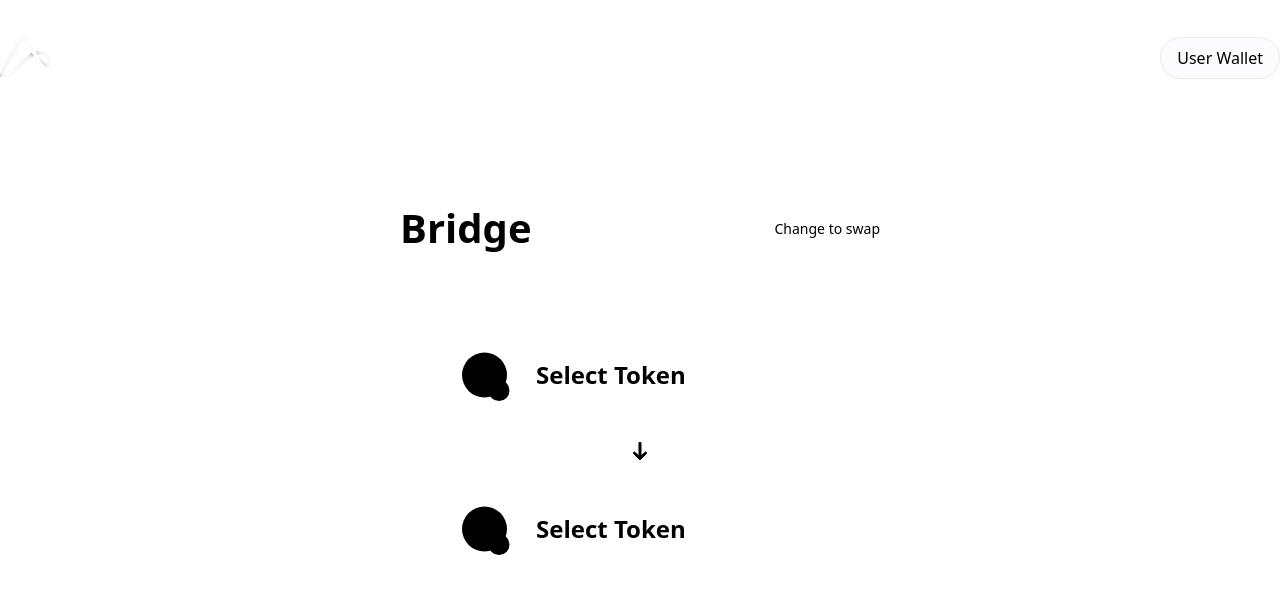
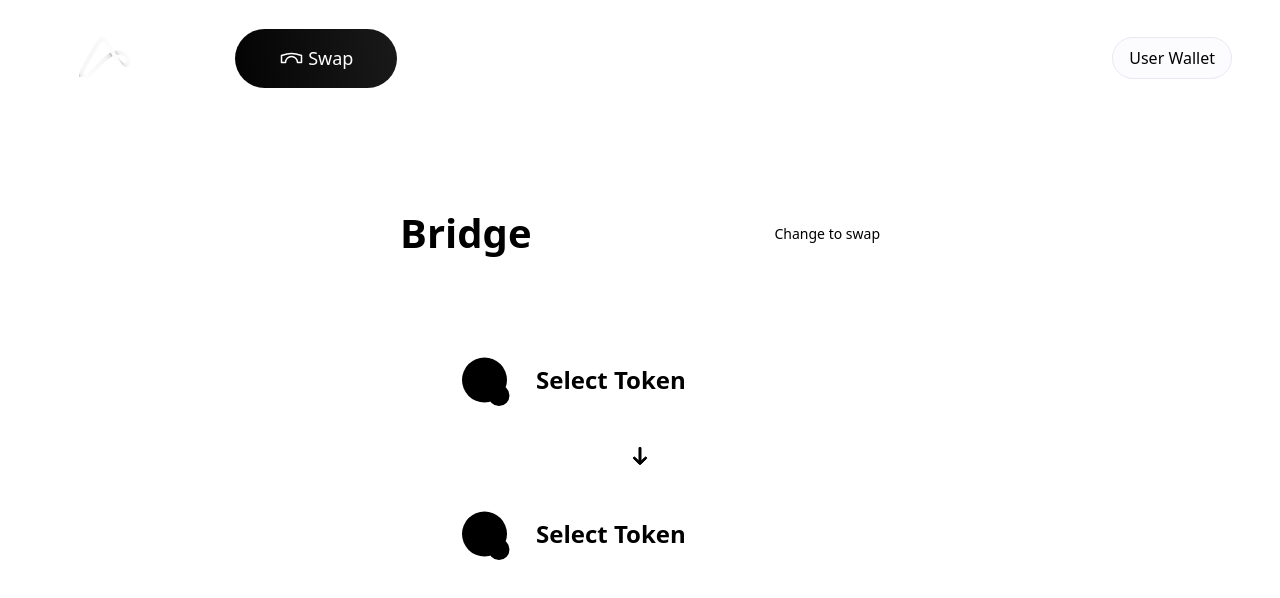
Before and after one commit to Appic-Solutions/platform-v2, a Next.js app: page /bridge in a window 1280 px wide. Shown: the top 598 px of the page. Built offline with nearby package versions, Linux system fonts and the light colour scheme.

Commit message:
clear styles & fix styles

```diff
--- a/src/app/bridge/page.tsx
+++ b/src/app/bridge/page.tsx
@@ -8,7 +8,7 @@ import Card from "@/components/ui/Card";
 
 const BridgeHome = () => {
   return (
-    <div className="relative w-full h-full mt-14 modified-container flex justify-center">
+    <div className="relative w-full h-full flex justify-center px-6 xl:px-12">
       <ShapesPage />
       <div className="flex justify-center items-center h-full w-full z-10">
         <FeatureBox>
@@ -33,7 +33,6 @@ const BridgeHome = () => {
                   <div className="flex items-center gap-4">
                     <TokenPlaceHolderIcon className="fill-primary stroke-white dark:stroke-black" />
                     <span className="text-primary text-mobile-heading-2">
-                      {" "}
                       Select Token
                     </span>
                     <span
@@ -50,7 +49,6 @@ const BridgeHome = () => {
                   <div className="flex relative items-center gap-4">
                     <TokenPlaceHolderIcon className="fill-muted stroke-white dark:stroke-black" />
                     <span className="text-muted text-mobile-heading-2">
-                      {" "}
                       Select Token
                     </span>
                   </div>
--- a/src/app/layout.tsx
+++ b/src/app/layout.tsx
@@ -1,6 +1,7 @@
 import type { Metadata } from "next";
 import "../style/globals.css";
 import HeaderPage from "@/components/layout/header";
+import { cn } from "@/lib/utils";
 
 export const metadata: Metadata = {
   title: "Create Next App",
@@ -13,13 +14,16 @@ const RootLayout = ({
   children: React.ReactNode;
 }>) => {
   return (
-    <html lang="en">
-      <body className="dark relative w-full max-w-[1920px] bg-background-dark flex flex-col mx-auto">
+    <html lang="en" className="dark bg-background-main bg-no-repeat h-screen">
+      <body className={cn(
+        "relative max-w-[1920px] mx-auto w-full h-full",
+        "flex flex-col items-center justify-center"
+      )}>
         <HeaderPage />
         {children}
       </body>
     </html>
   );
-};
+}
 
 export default RootLayout;
--- a/src/components/layout/FeatureBox.tsx
+++ b/src/components/layout/FeatureBox.tsx
@@ -1,13 +1,25 @@
-import React, { ReactNode } from "react";
+import { cn } from "@/lib/utils";
+import React, { AllHTMLAttributes, FC, ReactNode } from "react";
 
 type FeatureBoxProps = {
   children: ReactNode;
-};
+  className?: string
+} & AllHTMLAttributes<HTMLDivElement>;
 
-const FeatureBox: React.FC<FeatureBoxProps> = ({ children }) => {
+const FeatureBox: FC<FeatureBoxProps> = ({ children, className, ...other }) => {
   return (
-    <div className=" w-full md:w-[38rem] md:bg-white bg-opacity-0 md:bg-opacity-25 rounded-xl backdrop-blur-sm">
-      <div className="rounded-lg px md:px-16 py-8 md:bg-input-fields md:dark:bg-background-dark h-full flex flex-col gap-4 items-center w-full">
+    <div className={cn(
+      "w-full bg-opacity-0 rounded-xl backdrop-blur-sm",
+      "md:bg-white md:w-[38rem] md:bg-opacity-25",
+      className
+    )}
+      {...other}
+    >
+      <div className={cn(
+        "flex flex-col items-center gap-4",
+        "h-full w-full py-8 rounded-lg",
+        "md:px-16 md:bg-input-fields md:dark:bg-background-dark",
+      )}>
         {children}
       </div>
     </div>
--- a/src/components/layout/header.tsx
+++ b/src/components/layout/header.tsx
@@ -11,13 +11,15 @@ const HeaderPage = () => {
   return (
     <header
       className={cn(
-        "order-last lg:order-first",
+        "order-last lg:order-first w-full",
         "flex items-center justify-between",
-        "pt-5 pb-3.5 modified-container"
-      )}
-    >
+        "pt-5 pb-3.5 px-6 xl:px-12"
+      )}>
+
       {/* Logo */}
-      <Link href="/" className="min-w-[52px] min-h-11 hidden lg:flex">
+      <Link
+        href="/"
+        className="min-w-[114px] min-h-11 hidden lg:flex items-center justify-center">
         <Image
           src={"/images/logo/white-logo.png"}
           alt="logo"
@@ -32,8 +34,7 @@ const HeaderPage = () => {
           "border-2 border-white/30 py-0.5 px-4 rounded-round text-white",
           "bg-[radial-gradient(75.61%_136.07%_at_48.06%_0%,rgba(255,255,255,0.6)_0%,rgba(255,255,255,0)_100%)]",
           "w-full lg:w-auto md:py-1.5"
-        )}
-      >
+        )}>
         <ul className="flex items-center justify-between gap-x-1.5 max-h-[60px]">
           {NAVBAR_ITEMS.map((item, idx) => (
             <li key={idx}>
@@ -42,7 +43,7 @@ const HeaderPage = () => {
                 className={cn(
                   "flex items-center gap-x-1 rounded-round py-3 px-6 lg:px-8 xl:px-11 xl:py-4",
                   path === item.href &&
-                    "bg-[linear-gradient(81.4deg,#000000_-15.41%,#1D1D1D_113.98%)]"
+                  "bg-[linear-gradient(81.4deg,#000000_-15.41%,#1D1D1D_113.98%)]"
                 )}
               >
                 <item.Icon className="min-w-5 min-h-5" />
@@ -61,15 +62,11 @@ const HeaderPage = () => {
       </nav>
 
       {/* User Wallet */}
-      <div
-        className={cn(
-          "bg-[#FAF7FD80]/50 rounded-round border border-[#ECE6F5] py-2 px-4 hidden lg:flex"
-        )}
-      >
+      <div className="bg-[#FAF7FD80]/50 rounded-round border border-[#ECE6F5] py-2 px-4 hidden lg:flex">
         User Wallet
       </div>
     </header>
-  );
+  )
 };
 
 export default HeaderPage;
--- a/src/components/ui/Card.tsx
+++ b/src/components/ui/Card.tsx
@@ -1,20 +1,22 @@
 import { cn } from "@/lib/utils";
-import React from "react";
+import React, { AllHTMLAttributes, FC } from "react";
 
 type CardProps = {
   children: React.ReactNode;
   className?: string;
-};
+} & AllHTMLAttributes<HTMLDivElement>;
 
-const Card: React.FC<CardProps> = ({ children, className }) => {
+const Card: FC<CardProps> = ({ children, className, ...other }) => {
   return (
     <div
       className={cn(
-        "text-white lg:text-primary text-hero-bold font-bold",
-        "px-4 md:px-12 py-8 w-full bg-background-dark md:bg-background-main max-w-lg md:max-w-full",
-        "rounded-2xl border-2 border-white relative",
-        { className }
+        "relative w-full max-w-lg px-4 py-8",
+        "text-white text-hero-bold font-bold",
+        "bg-background-dark rounded-2xl border-2 border-white",
+        "md:px-12 md:max-w-full md:bg-background-main lg:text-primary",
+        className
       )}
+      {...other}
     >
       {children}
     </div>
--- a/src/constants/layout/navbar.ts
+++ b/src/constants/layout/navbar.ts
@@ -14,7 +14,7 @@ export interface NavbarItem {
 export const NAVBAR_ITEMS: NavbarItem[] = [
   {
     label: "Swap",
-    href: "/",
+    href: "/bridge",
     tooltip: "Swap",
     Icon: ParkOutlineBridgeIcon,
   },
--- a/src/constants/layout/shapes.ts
+++ b/src/constants/layout/shapes.ts
@@ -1,10 +1,10 @@
 export interface ShapeSize {
-  width: string;
-  height: string;
-  positionTop?: string;
-  positionBottom?: string;
-  positionRight?: string;
-  positionLeft?: string;
+  width: string
+  height: string
+  positionTop?: string
+  positionBottom?: string
+  positionRight?: string
+  positionLeft?: string
 }
 
 export const shapesSizes: ShapeSize[] = [
@@ -20,26 +20,26 @@ export const shapesSizes: ShapeSize[] = [
     width: "131px",
     height: "131px",
     positionLeft: "5%",
-    positionBottom: "0",
+    positionBottom: "10%",
   },
   // left_center
   {
-    positionLeft: "25%",
-    positionTop: "40%",
+    positionLeft: "30%",
+    positionTop: "35%",
     width: "68px",
     height: "68px",
   },
   // right_top
   {
     positionRight: "25%",
-    positionTop: "0",
+    positionTop: "10%",
     width: "101px",
     height: "101px",
   },
   // right_center-first
   {
     positionRight: "1%",
-    positionBottom: "5%",
+    positionBottom: "10%",
     width: "239px",
     height: "239px",
   },
@@ -52,9 +52,9 @@ export const shapesSizes: ShapeSize[] = [
   },
   // right_bottom
   {
-    positionRight: "30%",
-    positionBottom: "-5%",
+    positionRight: "29%",
+    positionBottom: "22%",
     width: "101px",
     height: "101px",
   },
-];
+]
--- a/src/style/custom-classes.css
+++ /dev/null
@@ -1,4 +0,0 @@
-/* container */
-.modified-container {
-  @apply px-6 xl:px-12;
-}
--- a/src/style/globals.css
+++ b/src/style/globals.css
@@ -11,6 +11,3 @@
 
 /* Import fonts */
 @import "./fonts.css";
-
-/* Import custom classes  */
-@import "./custom-classes.css";
```
